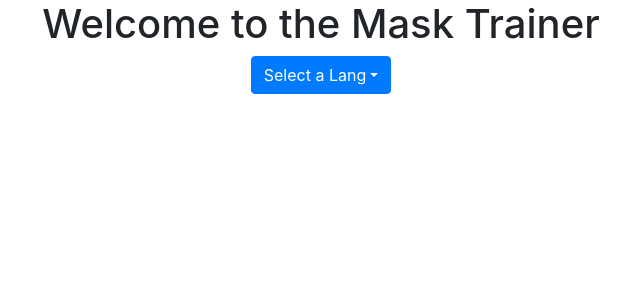
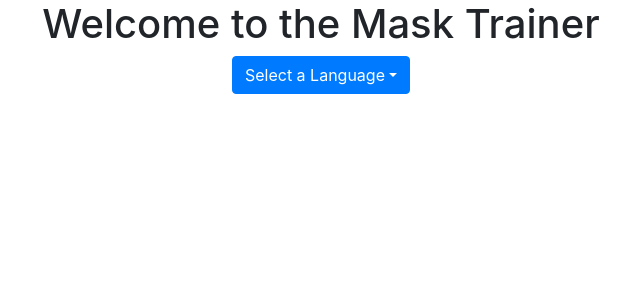
Before and after one commit to isaacluy/masks-trainer, a React (Create React App) app: page / in a window 1280 px wide. Shown: the top 300 px of the page, without its empty margins (319-959 px from the left). Built offline with nearby package versions, Linux system fonts and the light colour scheme.

Commit message:
Minor <LanguageSelector> updates

```diff
--- a/src/components/LanguageSelector.js
+++ b/src/components/LanguageSelector.js
@@ -8,7 +8,7 @@ import { getPropertyFromLanguageObject } from '../functions';
 
 class LanguageSelector extends React.Component {
     getDropdownTitle = () => {
-        return getPropertyFromLanguageObject(this.props, 'text', 'Select a Lang');
+        return getPropertyFromLanguageObject(this.props, 'text', 'Select a Language');
     }
 
     onClick = event => {
@@ -18,7 +18,6 @@ class LanguageSelector extends React.Component {
 
         event.preventDefault();
         const href = event ? event.target.attributes.href.value : '/';
-
         this.props.selectLanguage(href);
         window.history.pushState({}, '', href);
     }
```
